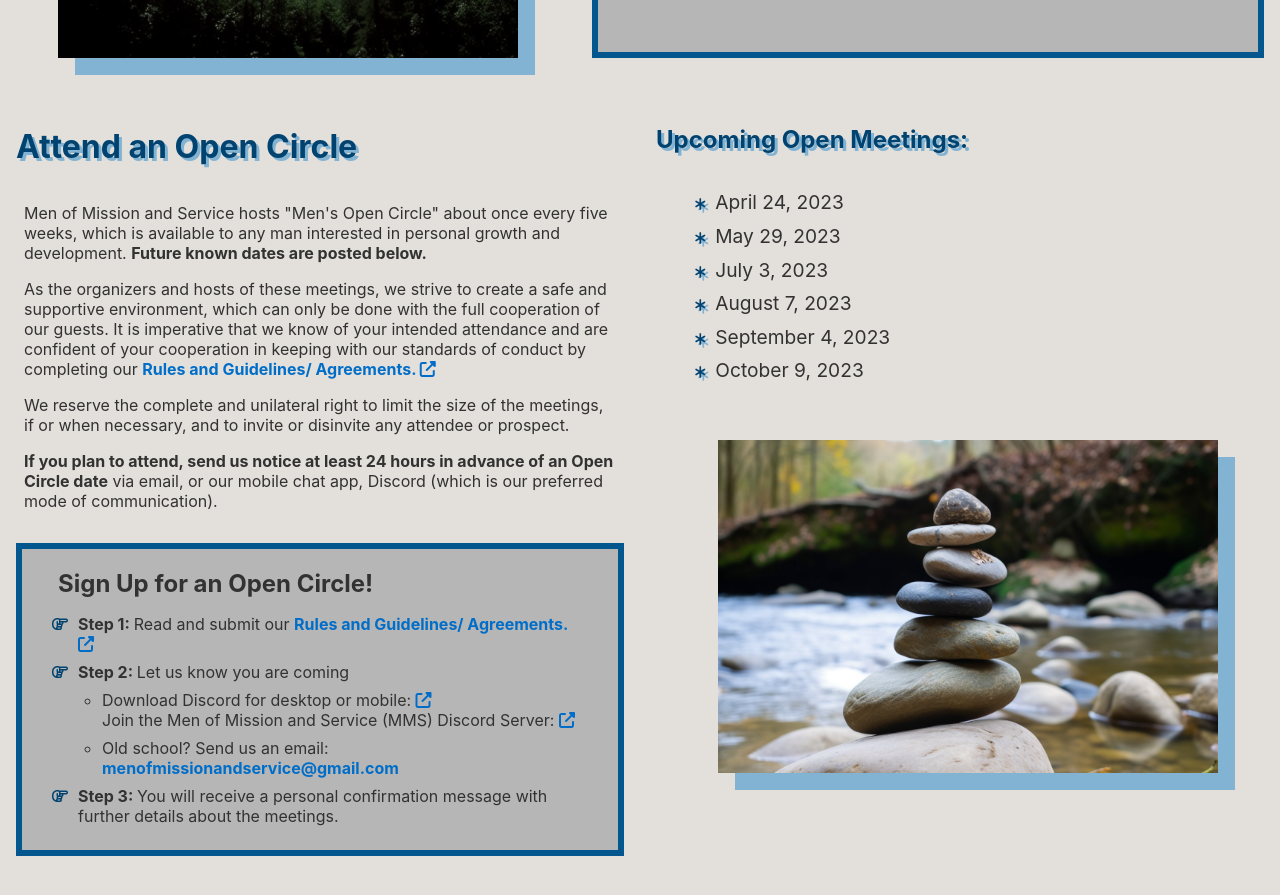
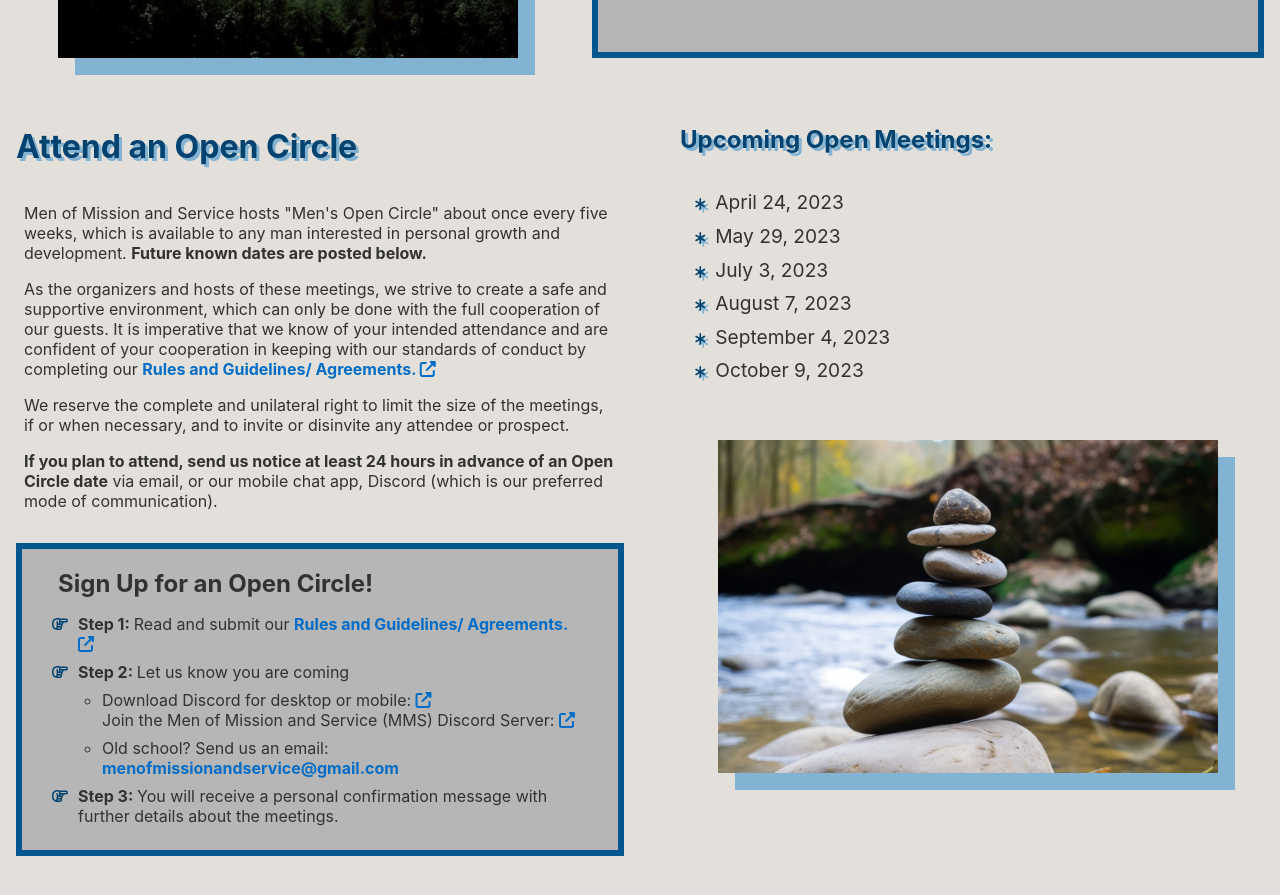
Before and after one commit to IntuitiveHarmony/igroup-site, a React (Create React App) app: page / in a window 1280 px wide. Shown: the part 1100-1995 px from the top of the page. Built offline with nearby package versions, Linux system fonts and the light colour scheme.

Commit message:
dates component indent

```diff
--- a/src/App.css
+++ b/src/App.css
@@ -230,6 +230,9 @@ h3 {
   display: flex;
   flex-direction: column-reverse;
 }
+.datesHeader {
+  margin-left: 1em;
+}
 
 /* styles for desktop when the browser is 600px or above */
 @media (min-width: 900px) {
--- a/src/components/DatesList.js
+++ b/src/components/DatesList.js
@@ -3,7 +3,7 @@
 function DatesList() {
   return (
     <>
-        <h2 className="circleHeader blueShadow">Upcoming Open Meetings:</h2>
+        <h2 className="datesHeader blueShadow">Upcoming Open Meetings:</h2>
         <ul className="dates calendarCheck">
             <li>April 24, 2023</li>
             <li>May 29, 2023</li>
```
